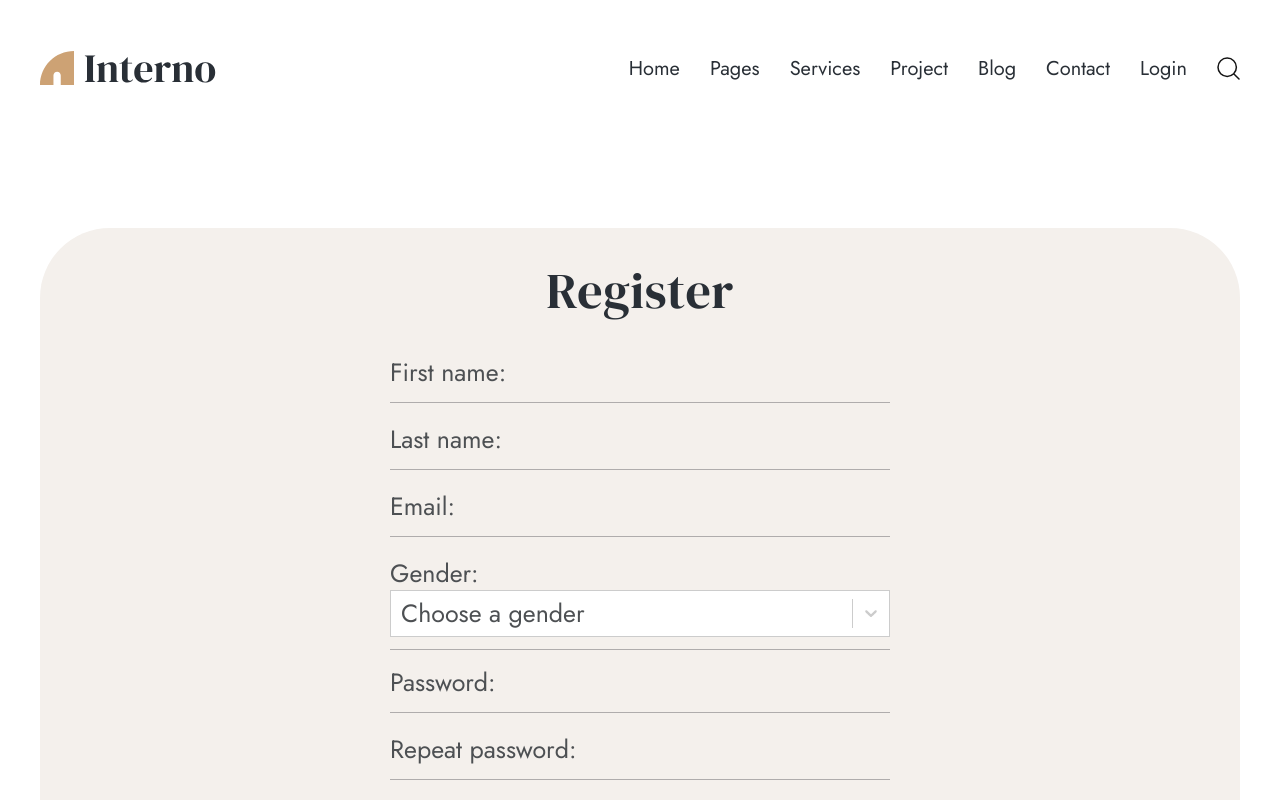
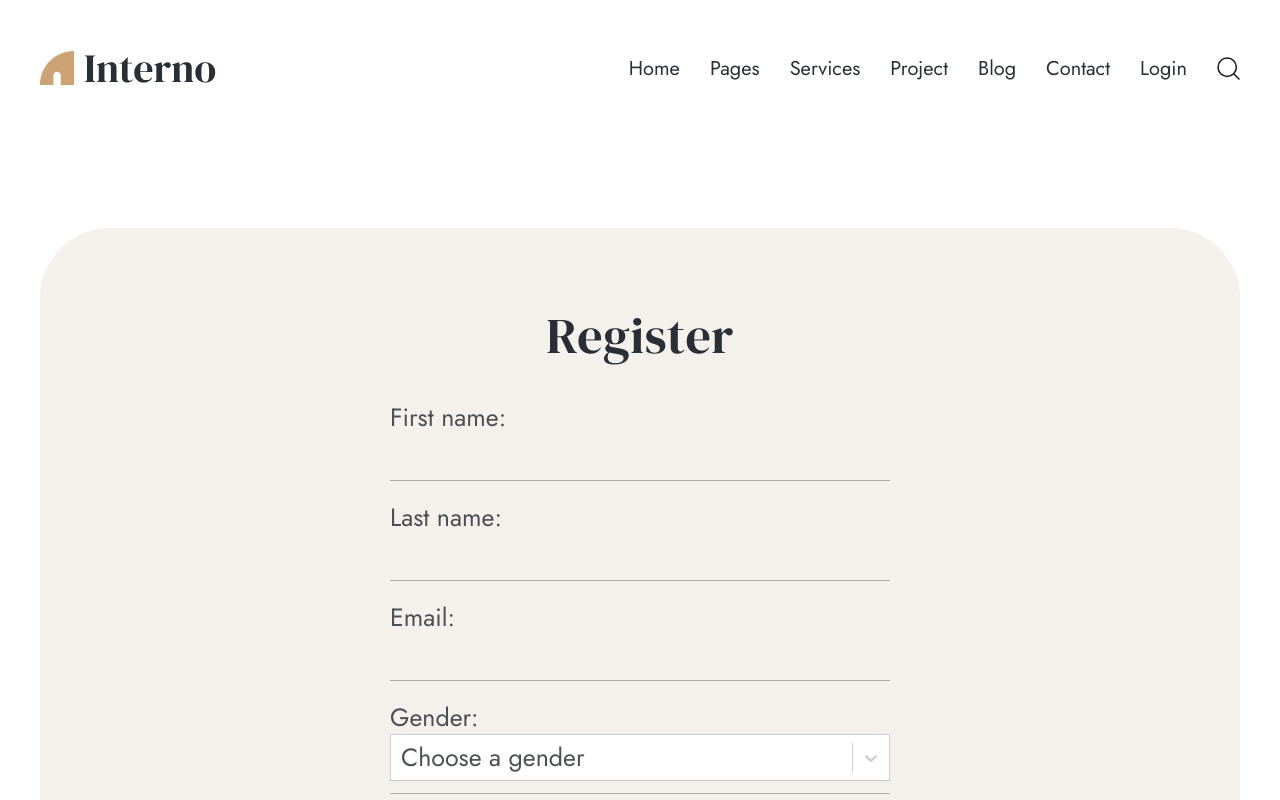
Before and after one commit to firuzeabdullazade/interior-design-webflow-react, a React (Create React App) app: page /register in a window 1280 px wide. Shown: the top 800 px of the page. Built offline with nearby package versions, Linux system fonts and the light colour scheme.

Commit message:
padding was added

```diff
--- a/src/app/pages/RegisterPage/RegisterPage.scss
+++ b/src/app/pages/RegisterPage/RegisterPage.scss
@@ -4,7 +4,7 @@
   max-width: 1200px;
   margin-left: auto;
   margin-right: auto;
-  height: 700px;
+  padding: 70px 70px;
   display: flex;
   flex-direction: column;
   align-items: center;
@@ -50,7 +50,16 @@
         font-size: 22px;
         line-height: 33px;
         color: $second-text-color;
+        width: 100%;
       }
+    }
+
+    p {
+      font-family: $common-writing-font;
+      font-weight: 400;
+      font-size: 18px;
+      line-height: 33px;
+      color: orangered;
     }
     button {
       background: $text-color;
```
